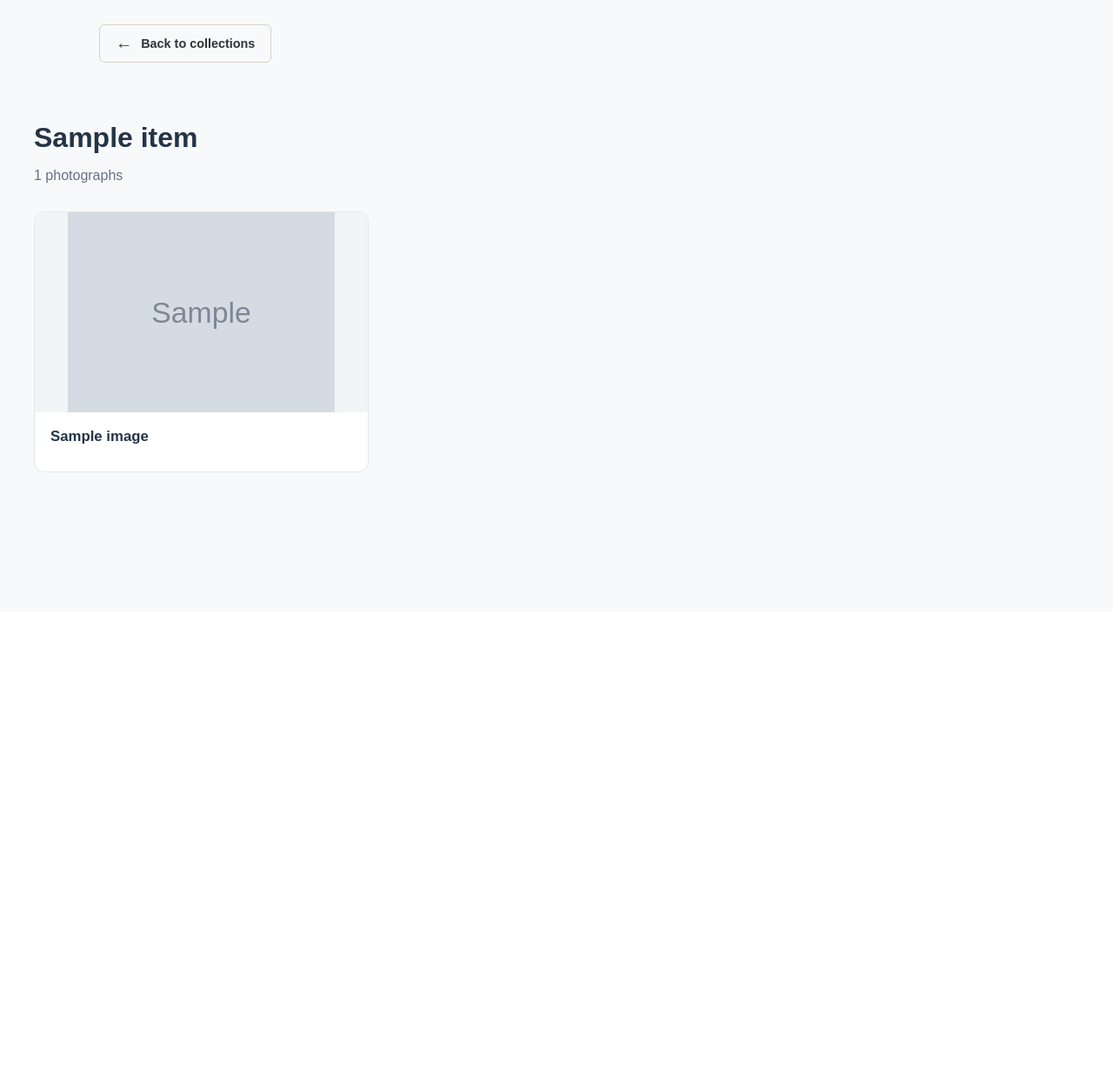
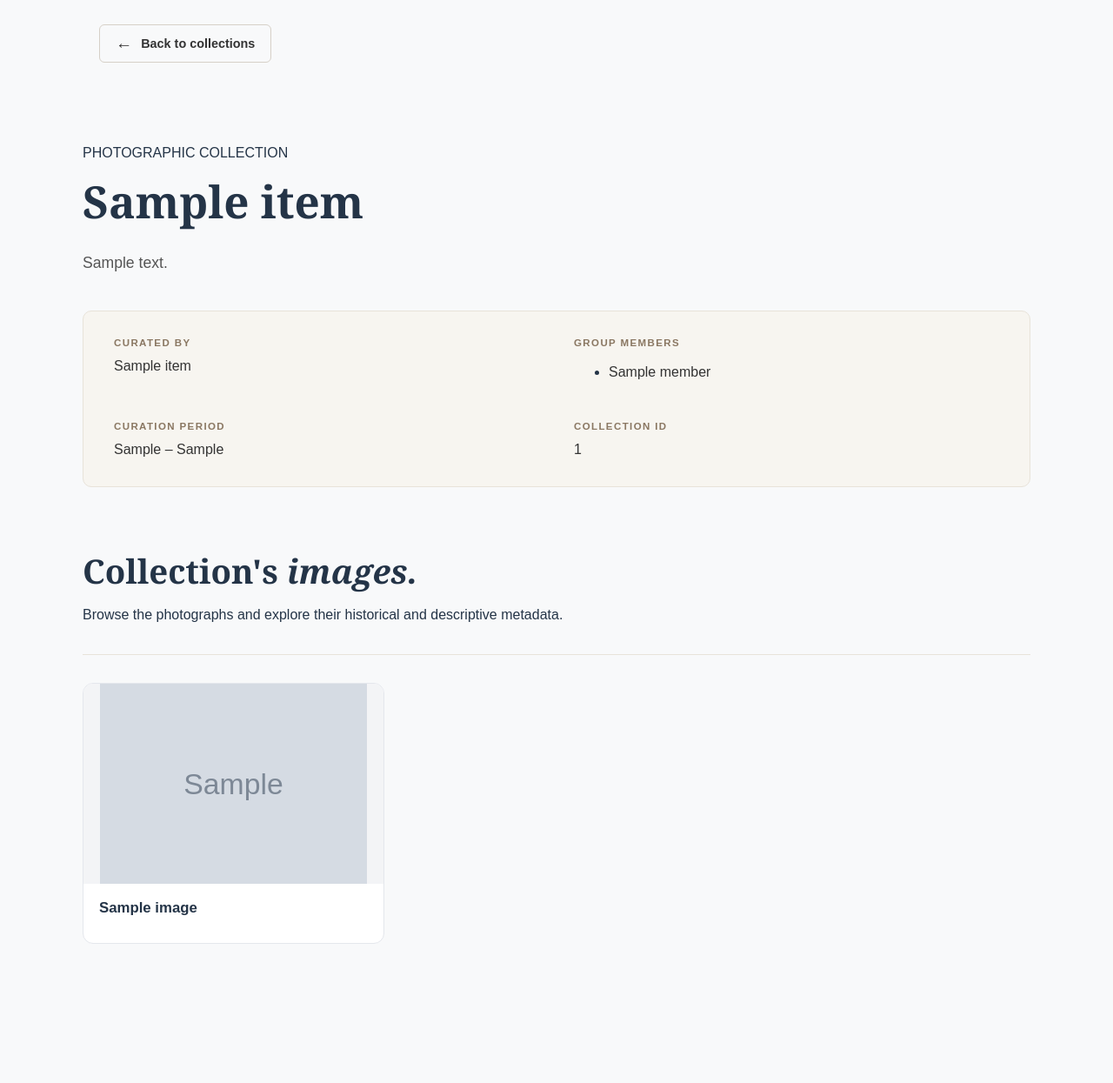
Before and after one commit to SepidehAlassi/GraphAfghanica, a Flask app: page /collections/1 in a window 1280 px wide. Shown: the part 97-1342 px from the top of the page at 87% size. Before the commit the page ends 640 px from the top, so only its background shows below. Run offline with Flask 3, Linux system fonts and the light colour scheme; grey boxes marked "Sample" are stand-in pictures; a database or web service that is not in the repository returns one stand-in record (values such as "Sample title"); data that the repository does not hold is empty.

Commit message:
add collection metadata display

```diff
--- /dev/null
+++ b/backend/helpers.py
@@ -0,0 +1,6 @@
+def get_value(binding, variable):
+    return binding.get(variable, {}).get("value")
+
+
+def get_language(binding, variable):
+    return binding.get(variable, {}).get("xml:lang")
--- a/frontend/static/graphafghanica-collections.css
+++ b/frontend/static/graphafghanica-collections.css
@@ -13,6 +13,143 @@
 .ga-collections-page .ga-collections-note{background:#eaece5;padding:75px clamp(24px,7vw,110px);display:grid;grid-template-columns:1fr 1fr;gap:8%;align-items:center}
 .ga-collections-page .ga-collections-note h2{font-size:clamp(32px,3.5vw,48px);letter-spacing:-.035em;margin:14px 0 0}
 .ga-collections-page .ga-collections-note p:last-child{font-size:15px;color:#526158;line-height:1.9;margin:0}
+
+/* ========================================
+   COLLECTION OVERVIEW
+   ======================================== */
+
+.ga-collection-overview {
+    max-width: 1150px;
+    margin: 55px auto 70px;
+    padding: 0 30px;
+}
+
+.ga-collection-heading {
+    max-width: 850px;
+    margin-bottom: 38px;
+}
+
+.ga-collection-heading h1 {
+    font-family: "Playfair Display", Georgia, serif;
+    font-size: clamp(2.2rem, 4vw, 3.5rem);
+    font-weight: 600;
+    line-height: 1.2;
+    margin: 12px 0 24px;
+}
+
+.ga-collection-description {
+    font-size: 1.1rem;
+    line-height: 1.85;
+    color: #555;
+    max-width: 800px;
+}
+
+/* Metadata panel */
+
+.ga-collection-metadata {
+    display: grid;
+    grid-template-columns: repeat(2, minmax(0, 1fr));
+    gap: 28px 40px;
+    padding: 30px 35px;
+    background: #f7f5f0;
+    border: 1px solid #e8e3d9;
+    border-radius: 10px;
+}
+
+.ga-collection-meta-item {
+    display: flex;
+    flex-direction: column;
+    gap: 9px;
+    min-width: 0;
+}
+.ga-collection-meta-item:has(.ga-collection-member-list) {
+    gap: 0.5px;
+}
+.ga-meta-label {
+    font-size: 0.72rem;
+    font-weight: 700;
+    letter-spacing: 0.12em;
+    color: #8a7762;
+}
+
+.ga-meta-value {
+    font-size: 1rem;
+    font-weight: 500;
+    color: #333;
+    line-height: 1.5;
+    overflow-wrap: anywhere;
+}
+
+.ga-meta-link {
+    font-size: 0.95rem;
+    color: #755c40;
+    text-decoration: none;
+    font-weight: 600;
+}
+
+.ga-meta-link:hover {
+    text-decoration: underline;
+}
+
+/* ========================================
+   COLLECTION IMAGE SECTION
+   ======================================== */
+
+.ga-collection-images {
+    max-width: 1150px;
+    margin: 0 auto 80px;
+    padding: 0 30px;
+}
+
+.ga-collection-images .ga-section-head {
+    margin-bottom: 32px;
+    padding-bottom: 20px;
+    border-bottom: 1px solid #e8e3d9;
+}
+
+.ga-collection-images .ga-section-head h2 {
+    font-family: "Playfair Display", Georgia, serif;
+    font-size: clamp(1.8rem, 3vw, 2.5rem);
+    margin: 8px 0 0;
+}
+
+/* Responsive layout */
+
+@media (max-width: 700px) {
+    .ga-collection-overview,
+    .ga-collection-images {
+        padding: 0 18px;
+    }
+
+    .ga-collection-overview {
+        margin-top: 35px;
+        margin-bottom: 45px;
+    }
+
+    .ga-collection-metadata {
+        grid-template-columns: 1fr;
+        padding: 24px;
+        gap: 22px;
+    }
+
+    .ga-collection-description {
+        font-size: 1rem;
+    }
+    .ga-collection-member-list {
+    list-style: none;
+    margin: 0;
+    padding: 0;
+}
+
+.ga-collection-member-list li {
+    padding: 0 0;
+}
+
+.ga-member-role {
+    font-size: 0.9rem;
+    color: #777;
+}
+}
 
 /* Collection page */
 
--- a/frontend/templates/collection.html
+++ b/frontend/templates/collection.html
@@ -24,12 +24,95 @@
     </div>
     <main class="ga-collection-page">
 
-        <header class="ga-collection-header">
-            <h1>{{ collection.collection_name or collection.collection_id }}</h1>
-            <p>{{ collection.image_count }} photographs</p>
-        </header>
 
-        {% if collection.images %}
+<!-- Collection overview -->
+<section class="ga-collection-overview">
+
+    <div class="ga-collection-heading">
+        <p class="ga-section-kicker">PHOTOGRAPHIC COLLECTION</p>
+
+        <h1>{{ collection.collection_name }}</h1>
+
+        {% if collection.description %}
+        <p class="ga-collection-description">
+            {{ collection.description }}
+        </p>
+        {% endif %}
+    </div>
+
+    <div class="ga-collection-metadata">
+
+        {% if collection.group_label %}
+        <div class="ga-collection-meta-item">
+            <span class="ga-meta-label">CURATED BY</span>
+            <span class="ga-meta-value">
+                {{ collection.group_label }}
+            </span>
+        </div>
+        {% endif %}
+
+        {% if collection.members %}
+<div class="ga-collection-meta-item">
+    <span class="ga-meta-label">GROUP MEMBERS</span>
+
+    <ul class="ga-collection-member-list">
+        {% for member in collection.members %}
+        <li>
+            <span class="ga-meta-value">{{ member }}</span>
+        </li>
+        {% endfor %}
+    </ul>
+</div>
+{% endif %}
+
+        {% if collection.curation_begin or collection.curation_end %}
+        <div class="ga-collection-meta-item">
+            <span class="ga-meta-label">CURATION PERIOD</span>
+            <span class="ga-meta-value">
+                {{ collection.curation_begin or "Unknown" }}
+                {% if collection.curation_end %}
+                    – {{ collection.curation_end }}
+                {% endif %}
+            </span>
+        </div>
+        {% endif %}
+
+        <div class="ga-collection-meta-item">
+            <span class="ga-meta-label">COLLECTION ID</span>
+            <span class="ga-meta-value">{{ collection.id }}</span>
+        </div>
+
+<!--        {% if collection.iri %}-->
+<!--        <div class="ga-collection-meta-item">-->
+<!--            <span class="ga-meta-label">LINKED DATA</span>-->
+<!--            <a href="{{ collection.iri }}"-->
+<!--               class="ga-meta-link"-->
+<!--               target="_blank"-->
+<!--               rel="noopener noreferrer">-->
+<!--                View RDF resource ↗-->
+<!--            </a>-->
+<!--        </div>-->
+<!--        {% endif %}-->
+
+    </div>
+</section>
+
+<!-- Collection images -->
+<section class="ga-collection-images">
+
+    <div class="ga-section-head">
+        <div>
+            <h2>Collection's <em>images.</em></h2>
+        </div>
+
+        <p>
+            Browse the photographs and explore their
+            historical and descriptive metadata.
+        </p>
+    </div>
+
+    <!-- Keep your existing image gallery here -->
+    {% if collection.images %}
 
         <div class="ga-image-grid">
 
@@ -68,6 +151,10 @@
         <p>No images found in this collection.</p>
         {% endif %}
 
+</section>
+
+
+
     </main>
 </body>
 </html>
```
Also changed, not shown: backend/collection_endpoint.py (+39 -12 lines), backend/image_endpoint.py (+1 -7 lines), 1 other file.
